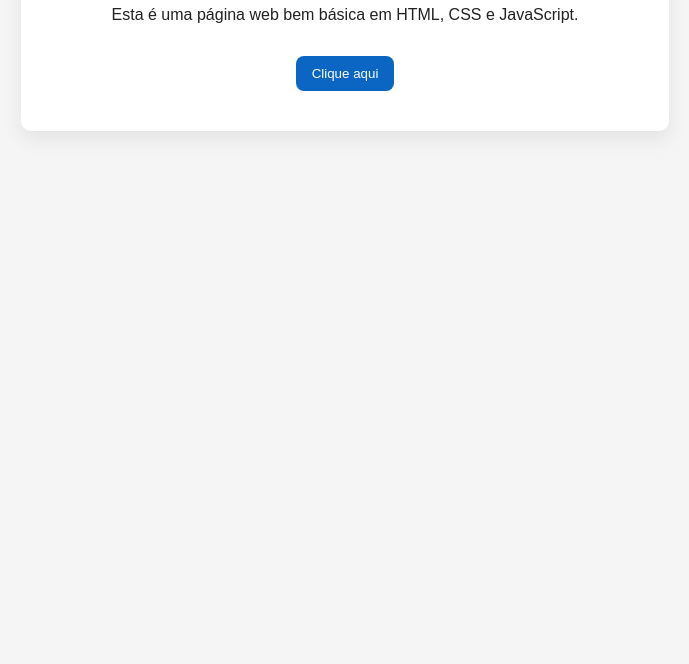
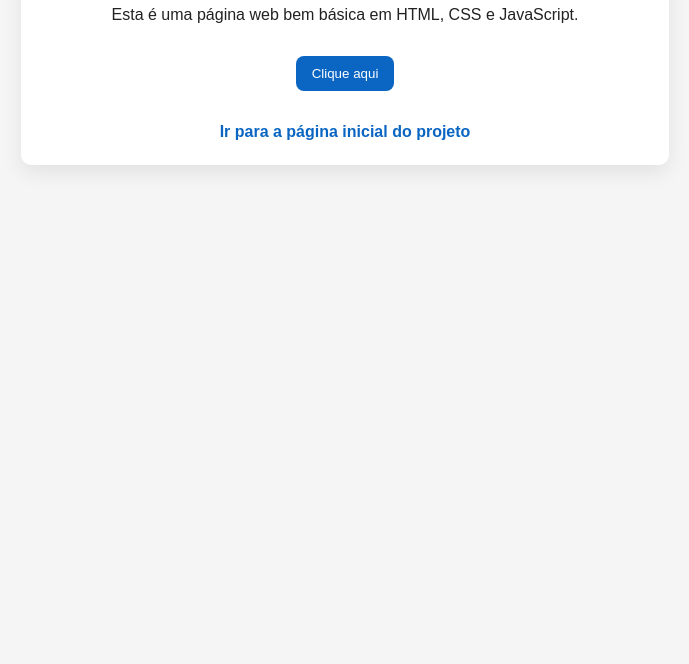
Before and after one commit to ufjf-dcc202/ufjf-dcc202-2026-1-a-atv05-Pedro-Grimaldi-Hansel, a plain HTML site: page aula5/index.html in a window 1280 px wide. Shown: the part 136-800 px from the top of the page, without its empty margins (295-984 px from the left). Drawn offline with Linux system fonts and the light colour scheme.

Commit message:
ajustes finais

```diff
--- a/aula5/index.html
+++ b/aula5/index.html
@@ -39,6 +39,18 @@
 		button:hover {
 			background: #084c91;
 		}
+
+		a {
+			display: inline-block;
+			margin-top: 16px;
+			color: #0a66c2;
+			text-decoration: none;
+			font-weight: 600;
+		}
+
+		a:hover {
+			text-decoration: underline;
+		}
 	</style>
 </head>
 <body>
@@ -47,6 +59,7 @@
 		<p>Esta é uma página web bem básica em HTML, CSS e JavaScript.</p>
 		<button id="acao">Clique aqui</button>
 		<p id="mensagem"></p>
+		<a href="../index.html">Ir para a página inicial do projeto</a>
 	</main>
 
 	<script>
```
Also changed, not shown: aula6/index.html (+1 -0 lines), aula6/listas.html (+1 -1 lines), aula6/tabelas.html (+1 -1 lines).
